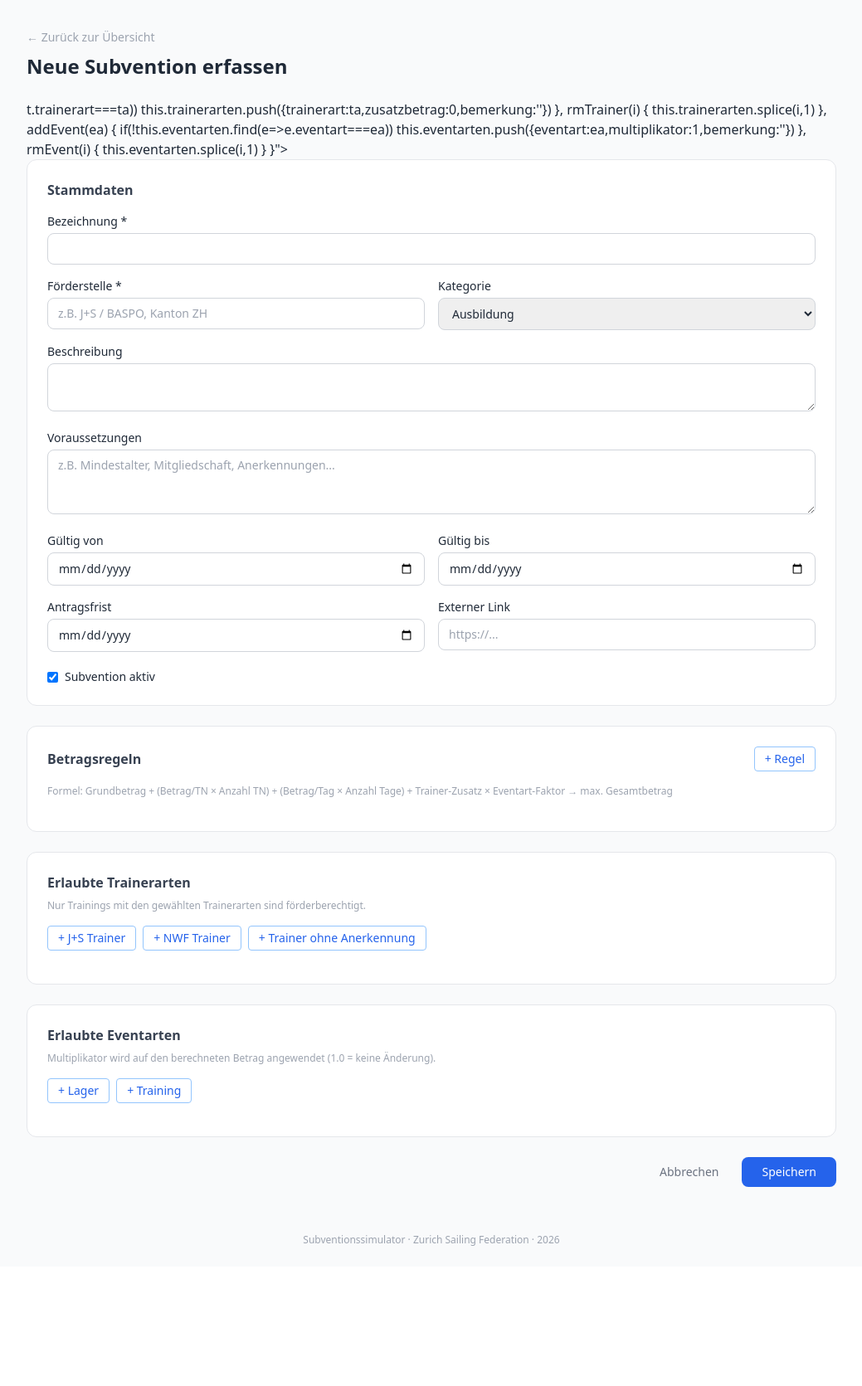
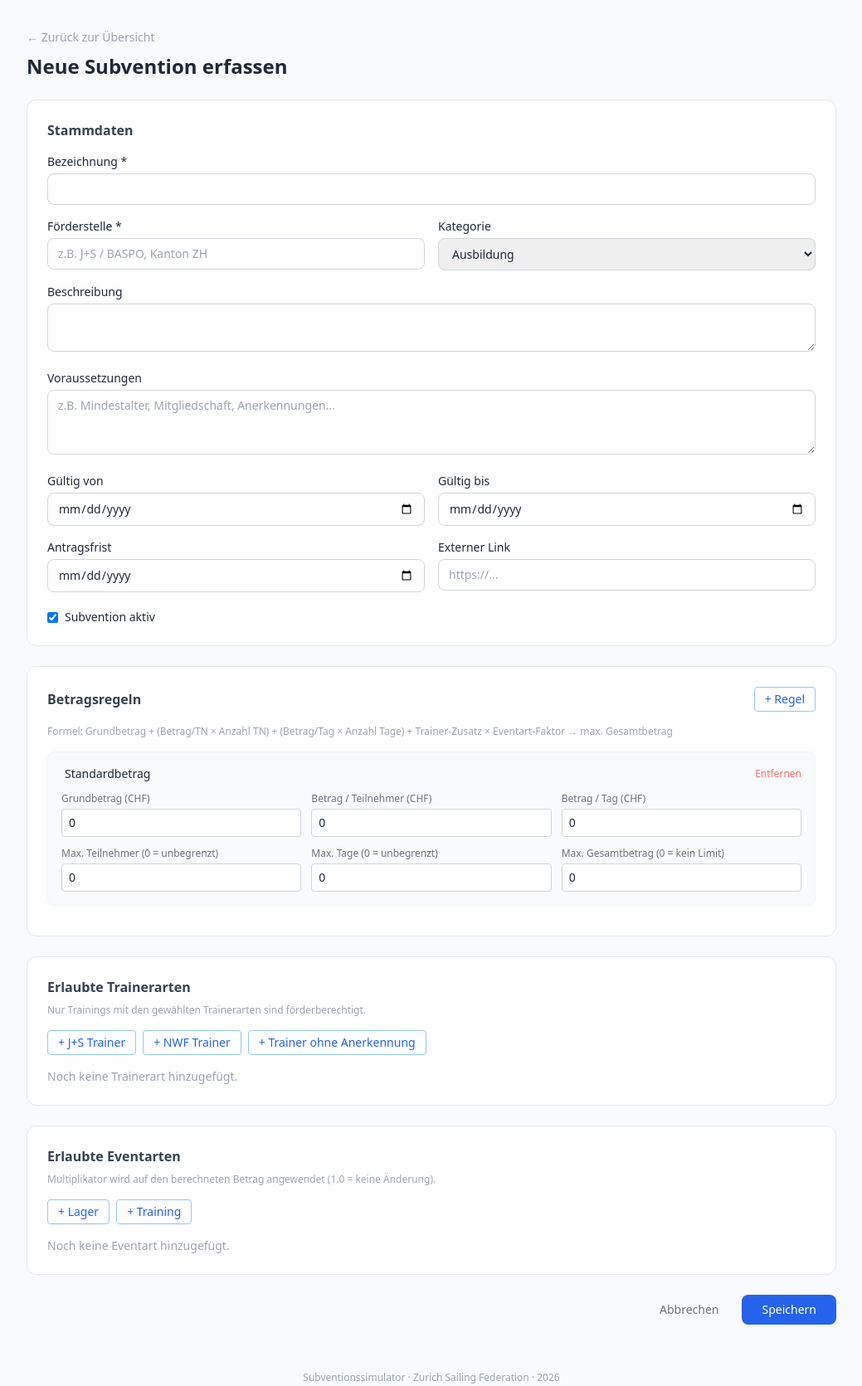
Before and after one commit to sbaebler/subventionssimulator, a PHP site: page /erfassen.php in a window 1280 px wide. Shown: the part 61-1732 px from the top of the page at 83% size, without its empty margins (120-1159 px from the left). Before the commit the page ends 1563 px from the top, so only its background shows below. Run offline with PHP 8.4, Linux system fonts and the light colour scheme; the visitor is signed in with stand-in values (Sample User, id 1); some libraries are stand-ins or nearby versions.

Commit message:
Fix: htmlspecialchars() für Alpine.js x-data JSON-Werte
json_encode() liefert doppelte Anführungszeichen, die das HTML-Attribut
x-data="..." vorzeitig schliessen und den JS-Code als Seitentext anzeigen.

Co-Authored-By: Claude Sonnet 4.6 <noreply@anthropic.com>

```diff
--- a/public_html/erfassen.php
+++ b/public_html/erfassen.php
@@ -75,9 +75,9 @@ if (isset($_GET['gespeichert'])) $erfolg = true;
 $subv = $id ? Subvention::laden($id) : null;
 
 // Alpine.js Startwert
-$alpineBetraege     = json_encode($subv['betraege']     ?? [['bezeichnung'=>'Standardbetrag','grundbetrag'=>0,'betrag_pro_teilnehmer'=>0,'betrag_pro_tag'=>0,'max_teilnehmer'=>0,'max_tage'=>0,'betrag_max_gesamt'=>0]]);
-$alpineTrainerarten = json_encode($subv['trainerarten'] ?? []);
-$alpineEventarten   = json_encode($subv['eventarten']   ?? []);
+$alpineBetraege     = htmlspecialchars(json_encode($subv['betraege']     ?? [['bezeichnung'=>'Standardbetrag','grundbetrag'=>0,'betrag_pro_teilnehmer'=>0,'betrag_pro_tag'=>0,'max_teilnehmer'=>0,'max_tage'=>0,'betrag_max_gesamt'=>0]]), ENT_QUOTES, 'UTF-8');
+$alpineTrainerarten = htmlspecialchars(json_encode($subv['trainerarten'] ?? []), ENT_QUOTES, 'UTF-8');
+$alpineEventarten   = htmlspecialchars(json_encode($subv['eventarten']   ?? []), ENT_QUOTES, 'UTF-8');
 
 require __DIR__ . '/partials/header.php';
 ?>
```
